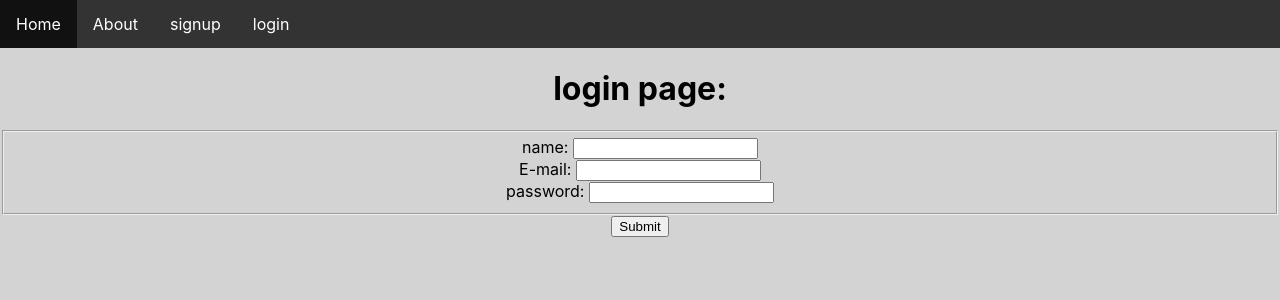
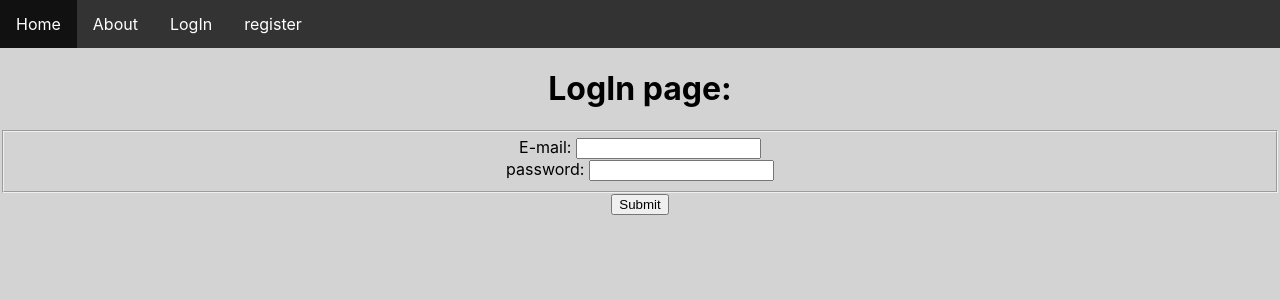
Before and after one commit to drorkrief/loginLogout_react_node, a React (Create React App) app in the folder client/: page /logIn in a window 1280 px wide. Shown: the top 300 px of the page. Built offline with nearby package versions, Linux system fonts and the light colour scheme.

Commit message:
login-registry-email verification component fix

```diff
--- a/client/package.json
+++ b/client/package.json
@@ -37,5 +37,8 @@
       "last 1 firefox version",
       "last 1 safari version"
     ]
+  },
+  "devDependencies": {
+    "eslint-config-react-app": "^7.0.1"
   }
 }
--- a/client/src/App.js
+++ b/client/src/App.js
@@ -1,12 +1,12 @@
 import React from "react";
 import "./App.css";
-import Login from "./Components/Login";
+import Register from "./components/Register";
 import { Routes, Route, Link, useSearchParams  } from "react-router-dom";
-import SignUp from "./Components/SignUp";
-import Home from "./Components/Home";
-import ErrorPath from "./Components/ErrorPath";
-import About from "./Components/About";
-import MailVerification from "./Components/MailVerification";
+import LogIn from "./components/LogIn";
+import Home from "./components/Home";
+import ErrorPath from "./components/ErrorPath";
+import About from "./components/About";
+import MailVerification from "./components/MailVerification";
 
 function App() {
   const [searchParams, setSearchParams] = useSearchParams();
@@ -26,10 +26,10 @@ function App() {
             <Link to="/about">About</Link>
           </li>
           <li>
-            <Link to="/signup">signup</Link>
+            <Link to="/logIn">LogIn</Link>
           </li>
           <li>
-            <Link to="/login">login</Link>
+            <Link to="/register">register</Link>
           </li>
         </ul>
       </nav>
@@ -41,8 +41,8 @@ function App() {
       {/* {!login ? null : login === "Login" ? <Login /> : <SignUp />} */}
       <Routes>
         <Route path="/" element={<Home />} />
-        <Route path="signup" element={<SignUp />} />
-        <Route path="login" element={<Login />} />
+        <Route path="logIn" element={<LogIn />} />
+        <Route path="register" element={<Register />} />
         <Route path="about" element={<About />} />
         <Route path="verification" element={<MailVerification test="123123123" code={searchParams.get("code")} />} />
         <Route path="*" element={<ErrorPath />} />
--- a/client/src/Components/Login.js
+++ b/client/src/Components/Login.js
@@ -1,25 +1,21 @@
-import React, { useState, useRef } from "react";
+import React, { useRef } from "react";
 import axios from "axios";
 
-function Login() {
-  const [data, setData] = useState();
-  const nameRef = useRef("");
+function LogIn() {
+    // const nameRef = useRef("");
     const emailRef = useRef("");
     const passwordRef = useRef("");
-  const formRef = useRef();
-
     const handleSubmit = (event) => {
         event.preventDefault();
         axios
-      .post("/register", {
-        name: nameRef.current?.value,
+          .post("/login", {
+            // name: nameRef.current?.value,
             email: emailRef.current?.value,
             password: passwordRef.current?.value,
           })
           .then(
             (response) => {
               console.log(response.data.express);
-          setData(response.data.express);
             },
             (error) => {
               console.error(error);
@@ -27,21 +23,19 @@ function Login() {
           );
 
         console.log("submited");
-    formRef.current.reset();
       };
-
   return (
     <div>
-      {" "}
+
       <header className="App-header">
-        <h1>login page:</h1>
-        <form ref={formRef} onSubmit={handleSubmit}>
+        <h1>LogIn page:</h1>
+        <form onSubmit={handleSubmit}>
           <fieldset>
-            <label>
+            {/* <label>
               <span>name: </span>
               <input ref={nameRef} name="name" type={"text"} required />
             </label>
-            <br />
+            <br /> */}
             <label>
               <span>E-mail: </span>
               <input
@@ -66,10 +60,12 @@ function Login() {
           </fieldset>
           <button type={"submit"}>Submit</button>
         </form>
+
+        {/* <button onClick={getData}>get data from node</button>
+<p>{!data ? " " : data}</p> */}
       </header>
-      {data && <p>{data}</p>}
     </div>
   );
 }
 
-export default Login;
+export default LogIn;
--- a/client/src/Components/MailVerification.js
+++ b/client/src/Components/MailVerification.js
@@ -1,13 +1,36 @@
 import axios from "axios";
-import React, { useEffect } from "react";
+import React, { useEffect, useState } from "react";
+import { useNavigate } from "react-router-dom";
 
 function MailVerification(props) {
+  const [isValid, setIsValid] = useState(false);
+  const navigate = useNavigate();
   useEffect(() => {
-    props?.code && axios.post("/emailverificationcode", { code: props.code });
+    props?.code &&
+      axios
+        .post("/emailverificationcode", { code: props.code })
+        .then(function (response) {
+          console.log(response);
+          if (response.status === 200) {
+            navigate("/");
+          }
+        })
+        .catch(function (error) {
+          console.log(error);
+        });
   }, []);
 
   const sendCode = () => {
-    axios.post("/emailverificationcode", { code: props.code });
+    axios
+      .post("/emailverificationcode", { code: props.code })
+      .then(function (response) {
+        console.log(response);
+        if (response.status === 200) {
+        }
+      })
+      .catch(function (error) {
+        console.log(error);
+      });
   };
   console.log(props);
   let params = new URLSearchParams();
--- a/client/src/Components/SignUp.js
+++ b/client/src/Components/Register.js
@@ -1,10 +1,13 @@
-import React, { useRef } from "react";
+import React, { useState, useRef } from "react";
 import axios from "axios";
 
-function SignUp() {
+function Register() {
+  const [data, setData] = useState();
   const nameRef = useRef("");
   const emailRef = useRef("");
   const passwordRef = useRef("");
+  const formRef = useRef();
+
   const handleSubmit = (event) => {
     event.preventDefault();
     axios
@@ -16,6 +19,7 @@ function SignUp() {
       .then(
         (response) => {
           console.log(response.data.express);
+          setData(response.data.express);
         },
         (error) => {
           console.error(error);
@@ -23,13 +27,15 @@ function SignUp() {
       );
 
     console.log("submited");
+    formRef.current.reset();
   };
+
   return (
     <div>
-
+      {" "}
       <header className="App-header">
-        <h1>SignUp page:</h1>
-        <form onSubmit={handleSubmit}>
+        <h1>Register page:</h1>
+        <form ref={formRef} onSubmit={handleSubmit}>
           <fieldset>
             <label>
               <span>name: </span>
@@ -60,12 +66,10 @@ function SignUp() {
           </fieldset>
           <button type={"submit"}>Submit</button>
         </form>
-
-        {/* <button onClick={getData}>get data from node</button>
-<p>{!data ? " " : data}</p> */}
       </header>
+      {data && <p>{data}</p>}
     </div>
   );
 }
 
-export default SignUp;
+export default Register;
```
Also changed, not shown: 1 other file (tests, documents, lock files or other folders). Lines whose indentation alone changed are shown as unchanged.
